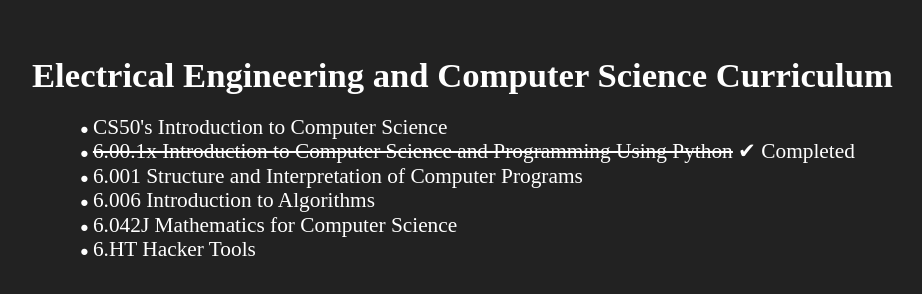
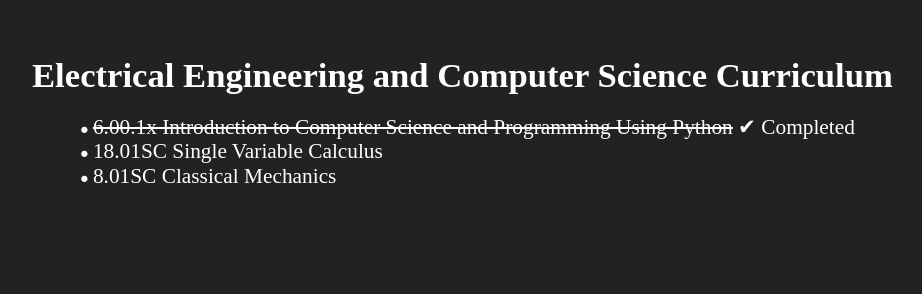
Before and after one commit to pablocarracci/pablocarracci.github.io, a plain HTML site: page eecs.html in a window 1280 px wide. Shown: the whole page, without its empty margins (24-946 px from the left). Drawn offline with Linux system fonts and the light colour scheme; a web font is replaced by a local one.

Commit message:
Update EECS curriculum

```diff
--- a/eecs.html
+++ b/eecs.html
@@ -305,12 +305,32 @@
             padding: 0
         }
 
-        .c1 {
+        .c7 {
             margin-left: 36pt;
             padding-top: 0pt;
             padding-left: 0pt;
             padding-bottom: 0pt;
             line-height: 1.15;
+            orphans: 2;
+            widows: 2;
+            text-align: left
+        }
+
+        .c6 {
+            padding-top: 0pt;
+            padding-bottom: 0pt;
+            line-height: 1.15;
+            orphans: 2;
+            widows: 2;
+            text-align: left;
+            height: 11pt
+        }
+
+        .c9 {
+            padding-top: 0pt;
+            padding-bottom: 3pt;
+            line-height: 1.15;
+            page-break-after: avoid;
             orphans: 2;
             widows: 2;
             text-align: left
@@ -326,8 +346,7 @@
             font-style: normal
         }
 
-        .c4 {
-            color: #ffffff;
+        .c0 {
             font-weight: 400;
             text-decoration: none;
             vertical-align: baseline;
@@ -336,38 +355,7 @@
             font-style: normal
         }
 
-        .c6 {
-            padding-top: 0pt;
-            padding-bottom: 3pt;
-            line-height: 1.15;
-            page-break-after: avoid;
-            orphans: 2;
-            widows: 2;
-            text-align: left
-        }
-
-        .c5 {
-            padding-top: 0pt;
-            padding-bottom: 0pt;
-            line-height: 1.15;
-            orphans: 2;
-            widows: 2;
-            text-align: left;
-            height: 11pt
-        }
-
-        .c0 {
-            -webkit-text-decoration-skip: none;
-            font-weight: 400;
-            font-size: 16pt;
-            font-family: "PT Sans"
-        }
-
-        .c0:hover {
-            text-decoration: underline;
-        }
-
-        .c9 {
+        .c3 {
             -webkit-text-decoration-skip: none;
             font-weight: 400;
             text-decoration: line-through;
@@ -376,18 +364,29 @@
             font-family: "PT Sans"
         }
 
-        .c3 {
+        .c4 {
+            -webkit-text-decoration-skip: none;
+            font-weight: 400;
+            font-size: 16pt;
+            font-family: "PT Sans"
+        }
+
+        .c4:hover {
+            text-decoration: underline;
+        }
+
+        .c5 {
             background-color: #222222;
             max-width: 720pt;
             padding: 36pt 36pt 36pt 36pt
         }
 
-        .c7 {
+        .c2 {
             padding: 0;
             margin: 0
         }
 
-        .c2 {
+        .c1 {
             color: inherit;
             text-decoration: inherit
         }
@@ -512,34 +511,24 @@
     </style>
 </head>
 
-<body class="c3">
-    <p class="c6 title" id="h.f5u80f3mdm16"><span class="c8">Electrical Engineering and Computer Science
+<body class="c5">
+    <p class="c9 title" id="h.f5u80f3mdm16"><span class="c8">Electrical Engineering and Computer Science
             Curriculum</span></p>
-    <p class="c5"><span class="c4"></span></p>
-    <ul class="c7 lst-kix_aiqvqijh17r7-0 start">
-        <li class="c1"><span class="c0"><a class="c2"
-                    href="https://www.edx.org/course/cs50s-introduction-computer-science-harvardx-cs50x"
-                    target="_blank">CS50&#39;s
-                    Introduction to Computer Science</a></span></li>
-        <li class="c1"><span class="c9"><a class="c2"
+    <p class="c6"><span class="c0"></span></p>
+    <ul class="c2 lst-kix_aiqvqijh17r7-0 start">
+        <li class="c7"><span class="c3"><a class="c1"
                     href="https://www.edx.org/course/introduction-to-computer-science-and-programming-using-python"
                     target="_blank">6.00.1x
                     Introduction to Computer Science and Programming Using Python</a></span><span
-                class="c4">&nbsp;&#10004; Completed</span></li>
-        <li class="c1"><span class="c0"><a class="c2"
-                    href="https://ocw.mit.edu/courses/electrical-engineering-and-computer-science/6-001-structure-and-interpretation-of-computer-programs-spring-2005/"
-                    target="_blank">6.001
-                    Structure and Interpretation of Computer Programs</a></span></li>
-        <li class="c1"><span class="c0"><a class="c2"
-                    href="https://ocw.mit.edu/courses/electrical-engineering-and-computer-science/6-006-introduction-to-algorithms-fall-2011/"
-                    target="_blank">6.006
-                    Introduction to Algorithms</a></span></li>
-        <li class="c1"><span class="c0"><a class="c2"
-                    href="https://ocw.mit.edu/courses/electrical-engineering-and-computer-science/6-042j-mathematics-for-computer-science-fall-2010/"
-                    target="_blank">6.042J
-                    Mathematics for Computer Science</a></span></li>
-        <li class="c1"><span class="c0"><a class="c2" href="https://hacker-tools.github.io/" target="_blank">6.HT
-                    Hacker Tools</a></span></li>
+                class="c0">&nbsp;&#10004; Completed</span></li>
+        <li class="c7"><span class="c4"><a class="c1"
+                    href="https://ocw.mit.edu/courses/mathematics/18-01sc-single-variable-calculus-fall-2010/"
+                    target="_blank">18.01SC
+                    Single Variable Calculus</a></span></li>
+        <li class="c7"><span class="c4"><a class="c1"
+                    href="https://ocw.mit.edu/courses/physics/8-01sc-classical-mechanics-fall-2016/"
+                    target="_blank">8.01SC
+                    Classical Mechanics</a></span></li>
     </ul>
 </body>
 
```
